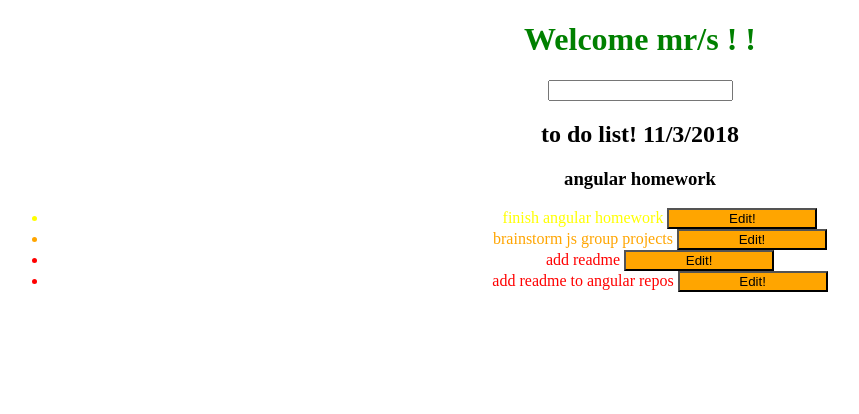
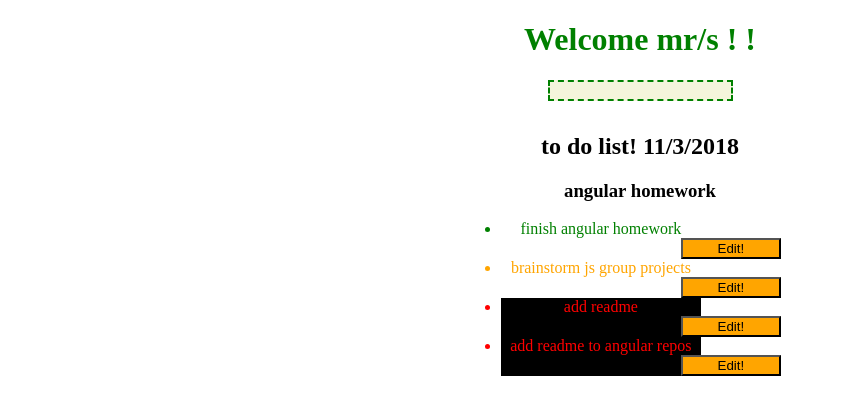
Before and after one commit to austinsaccounts/angular-todo, an Angular app: page / in a window 1280 px wide. Shown: the top 414 px of the page, without its empty margins (0-859 px from the left). Built offline with nearby package versions, Linux system fonts and the light colour scheme.

Commit message:
update priority radio form to change the color coding of editted tasks

```diff
--- a/src/app/app.component.html
+++ b/src/app/app.component.html
@@ -4,23 +4,26 @@
   <form>
     <input [(ngModel)]='userName' type="text" name="user">
   </form>
-
-  <h2>to do list! {{month}}/{{day}}/{{year}}</h2>
-  <h3>{{currentFocus}}</h3>
-  <ul>
-    <li [class]='priorityColor(currentTask)' *ngFor="let currentTask of tasks">{{currentTask.description}} <button (click)="editTask(currentTask)">Edit!</button> </li>
-  </ul>
+  <div id='displayList'>
+    <h2>to do list! {{month}}/{{day}}/{{year}}</h2>
+    <h3>{{currentFocus}}</h3>
+    <ul>
+      <li [class]='priorityColor(currentTask)' *ngFor="let currentTask of tasks">{{currentTask.description}} <button (click)="editTask(currentTask)">Edit!</button> </li>
+    </ul>
+  </div>
   <div *ngIf='selectedTask'>
     <h4>{{selectedTask.description}}</h4>
     <p>Task completed? {{selectedTask.done}}</p>
     <h4>Edit Task</h4>
-    <label>Enter Task description:</label>
-    <input [(ngModel)]='selectedTask.description'>
+    <label>Enter Task description:</label> <br>
+    <input [(ngModel)]='selectedTask.description'> <br>
     <label>Enter Task Priority (1-3):</label>
     <br>
-    <input type="radio" [(ngModel)]="selectedTask.priority" [value]="1">1 (low Priority) <br>
-    <input type="r1adio" [(ngModel)]="selectedTask.priority" [value]="2">2 (medium Priority) <br>
-    <input type="ra2dio" [(ngModel)]="selectedTask.priority" [value]="3">3 (High Priority)
-    <button (click)='finishedEditing()'></button>
+    <form action="click" name="prioritiesForm" ng-Controller='prioritiesController'>
+      <input type="radio" [(ngModel)]="selectedTask.priority" name='radioPriorities' [value]="1"> 1 (low Priority) <br>
+      <input type="radio" [(ngModel)]="selectedTask.priority" name='radioPriorities' [value]="2"> 2 (medium Priority) <br>
+      <input type="radio" [(ngModel)]="selectedTask.priority" name='radioPriorities' [value]="3"> 3 (High Priority) <br>
+      <button (click)='finishedEditing()'>Finished</button>
+    </form>
   </div>
     <router-outlet></router-outlet>
--- a/src/app/app.component.scss
+++ b/src/app/app.component.scss
@@ -1,13 +1,17 @@
+body * {
+    font-size: 16pt;
+}
 h1 {
     color:green;
 }
 
 button {
-    width: 150px;
+    width: 100px;
     background-color: orange;
+    margin-left: 90%;
 }
 .low-class {
-    color: yellow;
+    color: green;
 }
 .mid-class {
     color: orange;
@@ -15,4 +19,23 @@ button {
 }
 .high-class {
     color: red;
+    background-color: black;
 }
+input {
+    border: 2px;
+    border-color: green;
+    border-style: dashed;
+    background-color: beige;
+    margin-bottom: .75rem;
+}
+p {
+    margin: .5em;
+    padding: 0%;
+}
+h4 {
+    margin: 0;
+}
+li {
+    width: 200px;
+    margin-left: 37%;
+}
--- a/src/app/app.component.ts
+++ b/src/app/app.component.ts
@@ -34,6 +34,6 @@ export class AppComponent {
   }
   editTask(clickedTask) {
     this.selectedTask = clickedTask;
-    alert(this.selectedTask);
   }
+
 }
```
